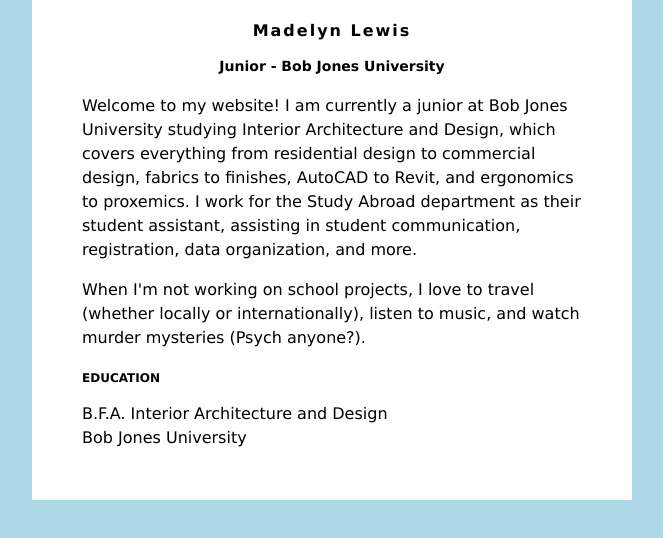
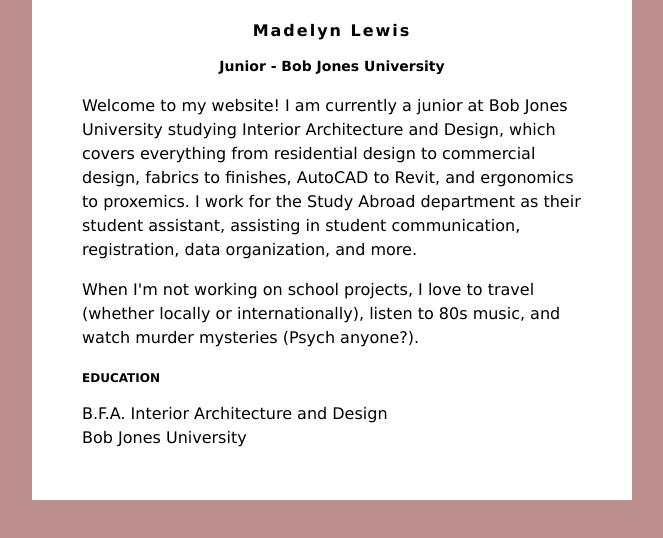
Before and after one commit to mlewi287/mlewi287.github.io, a plain HTML site: page index.html in a window 1280 px wide. Shown: the whole page, without its empty margins (308-971 px from the left). Drawn offline with Linux system fonts and the light colour scheme.

Commit message:
Update index.html

```diff
--- a/index.html
+++ b/index.html
@@ -2,7 +2,7 @@
 <head>
 <style>
 body {
-    background: lightblue;
+    background: rosybrown;
     font-family: Verdana;
 }
 #content {
@@ -14,6 +14,7 @@ body {
     margin-top: -50px;
     line-height: 150%;
 }
+
 h1 {
     letter-spacing: 2px;
     font-size: 16px;
@@ -35,7 +36,7 @@ h3 {
 
          <p>Welcome to my website! I am currently a junior at Bob Jones University studying Interior Architecture and Design, which covers everything from residential design to commercial design, fabrics to finishes, AutoCAD to Revit, and ergonomics to proxemics. I work for the Study Abroad department as their student assistant, assisting in student communication, registration, data organization, and more.</p>
          <p>
-            When I'm not working on school projects, I love to travel (whether locally or internationally), listen to music, and watch murder mysteries (Psych anyone?).
+            When I'm not working on school projects, I love to travel (whether locally or internationally), listen to 80s music, and watch murder mysteries (Psych anyone?).
          </p>
 
         <h3>EDUCATION</h3>
```
